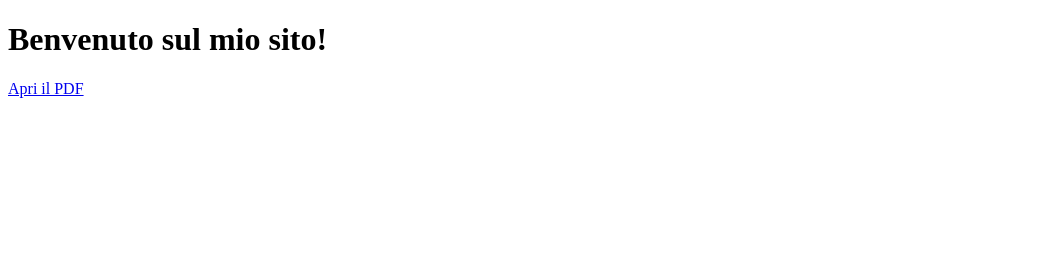
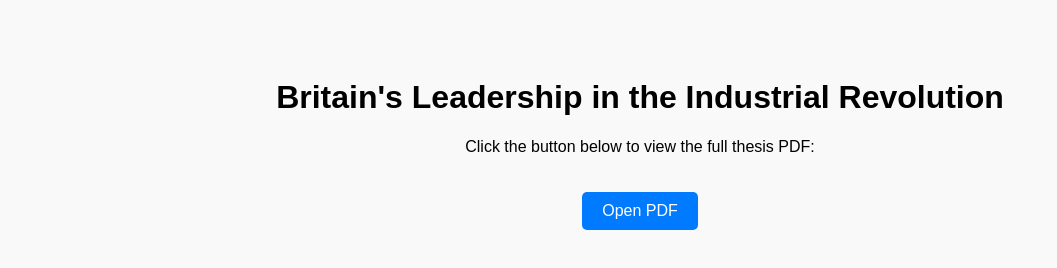
Before and after one commit to marco-cigna-2005/marco-cigna-2005.github.io, a plain HTML site: page index.html in a window 1280 px wide. Shown: the whole page, without its empty margins (0-1057 px from the left). Drawn offline with Linux system fonts and the light colour scheme.

Commit message:
Update index.html

```diff
--- a/index.html
+++ b/index.html
@@ -2,10 +2,33 @@
 <html lang="en">
 <head>
   <meta charset="UTF-8">
-  <title>My GitHub Pages</title>
+  <meta name="viewport" content="width=device-width, initial-scale=1.0">
+  <title>Industrial Revolution Thesis</title>
+  <style>
+    body {
+      font-family: Arial, sans-serif;
+      text-align: center;
+      padding: 50px;
+      background-color: #f9f9f9;
+    }
+    a.pdf-link {
+      display: inline-block;
+      margin-top: 20px;
+      padding: 10px 20px;
+      background-color: #007bff;
+      color: white;
+      text-decoration: none;
+      border-radius: 5px;
+      transition: background 0.3s;
+    }
+    a.pdf-link:hover {
+      background-color: #0056b3;
+    }
+  </style>
 </head>
 <body>
-  <h1>Benvenuto sul mio sito!</h1>
-  <p><a href="Britain's_Leadership_in_the_Industrial_Revolution_Chance_or_Necessity.pdf">Apri il PDF</a></p>
+  <h1>Britain's Leadership in the Industrial Revolution</h1>
+  <p>Click the button below to view the full thesis PDF:</p>
+  <a class="pdf-link" href="Britain's_Leadership_in_the_Industrial_Revolution_Chance_or_Necessity.pdf" target="_blank">Open PDF</a>
 </body>
 </html>
```
